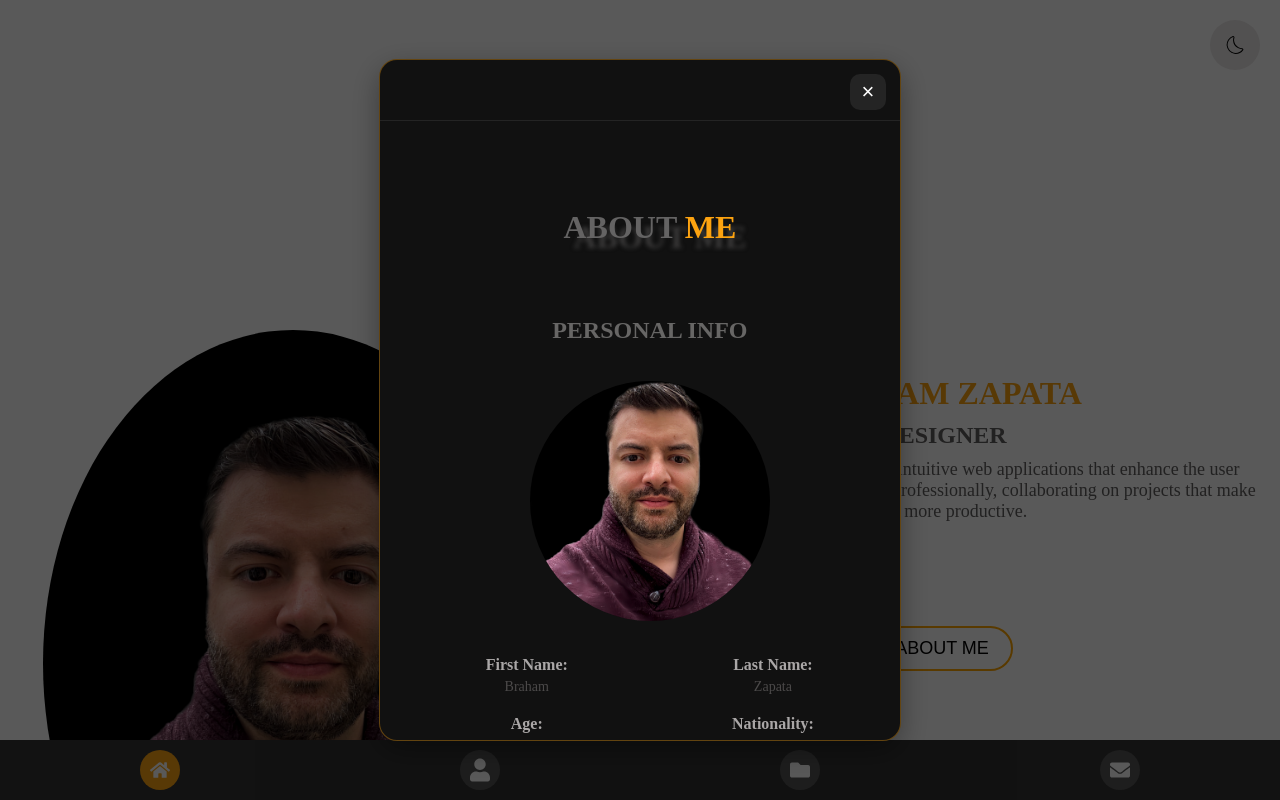
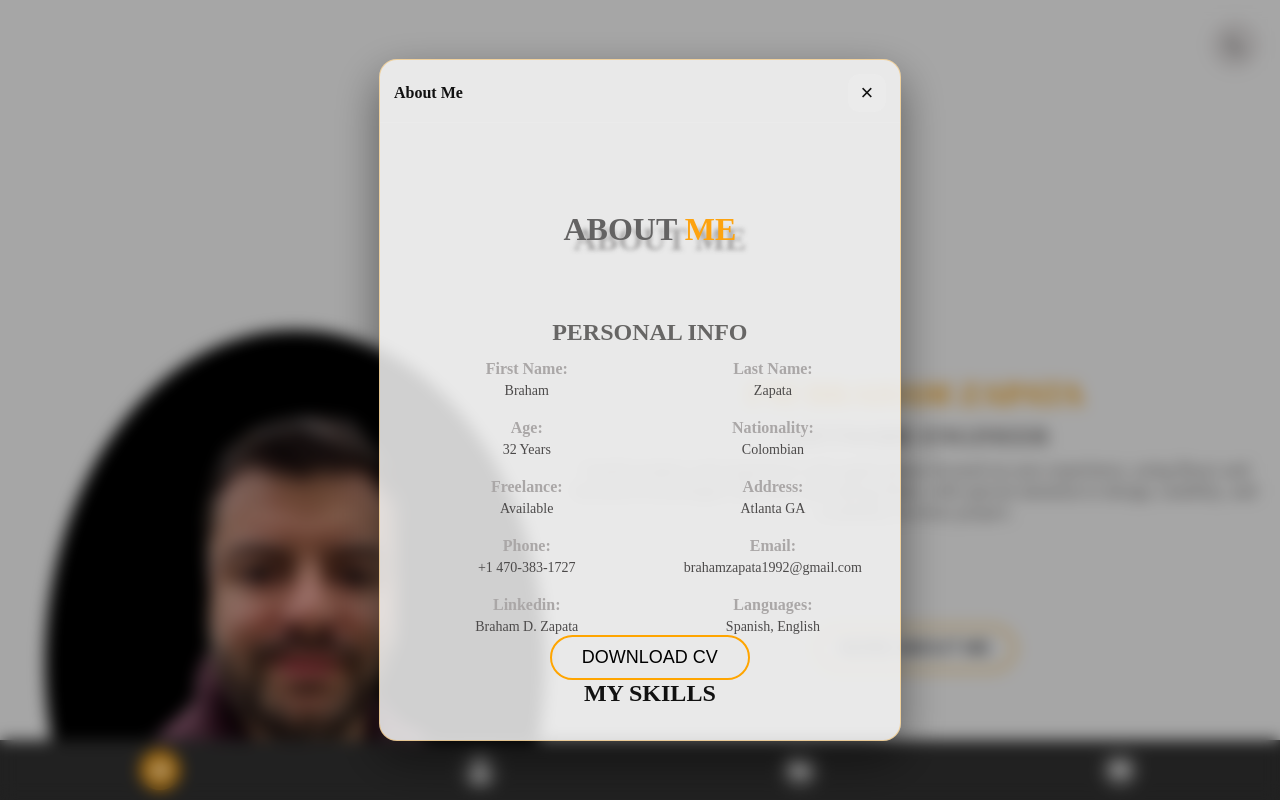
Before and after one commit to brahamzapata1992/Portafolio, a React (Vite) app: page / in a window 1280 px wide. Both pictures are taken after a click on the button "MORE ABOUT ME". Shown: the top 800 px of the page. Built offline with nearby package versions, Linux system fonts and the light colour scheme.

Commit message:
styles to modal

```diff
--- a/src/components/Modal.css
+++ b/src/components/Modal.css
@@ -2,36 +2,52 @@
   position: fixed;
   inset: 0;
   z-index: 3000;
-  background: rgba(0, 0, 0, 0.65);
+
+  /* Fondo + blur */
+  background: rgba(0, 0, 0, 0.35);
+  backdrop-filter: blur(8px);
+  -webkit-backdrop-filter: blur(8px);
 
   display: flex;
   align-items: center;
   justify-content: center;
 
-  /* espacio para que no pegue a bordes en mobile */
   padding: 14px;
+  overflow-y: auto;
 
-  /* por si el contenido es alto, permite scroll del backdrop */
-  overflow-y: auto;
+  opacity: 0;
+  transition: opacity 220ms ease;
 }
 
-/* Tarjeta del modal */
+.modal-backdrop.is-open {
+  opacity: 1;
+}
+
+/* Card */
 .modal-card {
   width: 100%;
   max-width: 520px;
-
-  /* responsive height */
   max-height: min(85vh, 720px);
   overflow: hidden;
 
-  border-radius: 16px;
-  background: #111;
+  border-radius: 18px;
 
+  /* glass */
+  background: rgba(17, 17, 17, 0.78);
   border: 1px solid rgba(253, 163, 16, 0.35);
-  box-shadow: 0 10px 30px rgba(0, 0, 0, 0.35);
+  box-shadow: 0 18px 45px rgba(0, 0, 0, 0.45);
+
+  transform: translateY(14px) scale(0.98);
+  opacity: 0;
+  transition: transform 220ms ease, opacity 220ms ease;
 }
 
-/* Header fijo arriba dentro del modal */
+.modal-card.is-open {
+  transform: translateY(0) scale(1);
+  opacity: 1;
+}
+
+/* Header */
 .modal-header {
   display: flex;
   align-items: center;
@@ -47,18 +63,16 @@
   color: #fff;
 }
 
-/* Botón cerrar */
 .modal-close {
-  width: 36px;
-  height: 36px;
-  border-radius: 10px;
+  width: 38px;
+  height: 38px;
+  border-radius: 12px;
   border: none;
   cursor: pointer;
 
-  background: rgba(255, 255, 255, 0.08);
+  background: rgba(255, 255, 255, 0.10);
   color: #fff;
   font-size: 22px;
-  line-height: 0;
   display: flex;
   align-items: center;
   justify-content: center;
@@ -68,25 +82,42 @@
   background: rgba(253, 163, 16, 0.25);
 }
 
-/* Body scrolleable */
 .modal-body {
   padding: 14px;
-  overflow: auto; /* ✅ scroll interno */
+  overflow: auto;
   max-height: calc(min(85vh, 720px) - 60px);
-  color: #fff;
+  color: inherit;
 }
+.modal-dark { color: #fff; }
+.modal-light { color: #111; background: rgba(245,245,245,0.85); }
+.modal-light .modal-title { color:#111; }
+.modal-light .modal-close { color:#111; }
 
-/* Mejor en pantallas grandes */
-@media (min-width: 768px) {
+/* ✅ Mobile: estilo bottom sheet */
+@media (max-width: 520px) {
   .modal-backdrop {
-    padding: 24px;
+    align-items: flex-end;
+    padding: 10px;
   }
 
   .modal-card {
-    border-radius: 18px;
+    max-width: 100%;
+    width: 100%;
+    max-height: 86vh;
+
+    border-radius: 18px 18px 14px 14px;
+    transform: translateY(30px);
   }
 
-  .modal-title {
-    font-size: 18px;
+  .modal-card.is-open {
+    transform: translateY(0);
   }
 }
+
+/* ✅ Reduced motion */
+@media (prefers-reduced-motion: reduce) {
+  .modal-backdrop,
+  .modal-card {
+    transition: none;
+  }
+}
--- a/src/components/Modal.jsx
+++ b/src/components/Modal.jsx
@@ -1,40 +1,66 @@
-import React, { useEffect } from "react";
+import React, { useEffect, useState } from "react";
 import "./Modal.css";
 
-const Modal = ({ open, onClose, title, children }) => {
+const Modal = ({ open, onClose, title, children, className = "" }) => {
+  const [mounted, setMounted] = useState(open);
+  const [closing, setClosing] = useState(false);
 
+  // Montar/desmontar con animación
+  useEffect(() => {
+    if (open) {
+      setMounted(true);
+      setClosing(false);
+
+      const prevOverflow = document.body.style.overflow;
+      document.body.style.overflow = "hidden";
+
+      return () => {
+        document.body.style.overflow = prevOverflow;
+      };
+    } else if (mounted) {
+      setClosing(true);
+      const t = setTimeout(() => {
+        setMounted(false);
+        setClosing(false);
+      }, 220); // debe coincidir con CSS
+      return () => clearTimeout(t);
+    }
+  }, [open, mounted]);
+
+  // Cerrar con ESC
   useEffect(() => {
     if (!open) return;
+    const onKeyDown = (e) => {
+      if (e.key === "Escape") handleClose();
+    };
+    document.addEventListener("keydown", onKeyDown);
+    return () => document.removeEventListener("keydown", onKeyDown);
+    // eslint-disable-next-line react-hooks/exhaustive-deps
+  }, [open]);
 
-    const onKeyDown = (e) => {
-      if (e.key === "Escape") onClose?.();
-    };
+  const handleClose = () => {
+    // dispara animación de cierre
+    setClosing(true);
+    setTimeout(() => onClose?.(), 10);
+  };
 
-    document.addEventListener("keydown", onKeyDown);
-
-    // bloqueo scroll del body
-    const prevOverflow = document.body.style.overflow;
-    document.body.style.overflow = "hidden";
-
-    return () => {
-      document.removeEventListener("keydown", onKeyDown);
-      document.body.style.overflow = prevOverflow;
-    };
-  }, [open, onClose]);
-
-  if (!open) return null;
+  if (!mounted) return null;
 
   const handleBackdropClick = (e) => {
-
-    if (e.target === e.currentTarget) onClose?.();
+    if (e.target === e.currentTarget) handleClose();
   };
 
   return (
-    <div className="modal-backdrop" onClick={handleBackdropClick} role="dialog" aria-modal="true">
-      <div className="modal-card">
+    <div
+      className={`modal-backdrop ${open && !closing ? "is-open" : ""} ${closing ? "is-closing" : ""}`}
+      onClick={handleBackdropClick}
+      role="dialog"
+      aria-modal="true"
+    >
+      <div className={`modal-card ${className} ${open && !closing ? "is-open" : ""} ${closing ? "is-closing" : ""}`}>
         <div className="modal-header">
           {title ? <h3 className="modal-title">{title}</h3> : <div />}
-          <button className="modal-close" onClick={onClose} aria-label="Close modal">
+          <button className="modal-close" onClick={handleClose} aria-label="Close modal">
             ×
           </button>
         </div>
--- a/src/pages/About.jsx
+++ b/src/pages/About.jsx
@@ -6,7 +6,7 @@ import Skills from '../components/Skills';
 import Experience from '../components/Experience';
 import './About.css'
 
-const About = () => {
+const About = ({ variant = "page" }) => {
 
   const { darkMode } = useTheme();
 
@@ -22,9 +22,11 @@ const About = () => {
       <div>
         <h2 className='text_about_title_personal'>PERSONAL INFO</h2>
       </div>
+      {variant !== "modal" && (
       <div className='contener_foto_perfil_about'>
         <img src={perfil} alt="Tu Nombre" className="profile-photo_about" />
       </div>
+      )}
       <div className="personal-info">
         <div className="info-item"><strong className='item_about'>First Name:</strong> <span>Braham</span></div>
         <div className="info-item"><strong className='item_about'>Last Name:</strong> <span>Zapata</span></div>
--- a/src/pages/Home.jsx
+++ b/src/pages/Home.jsx
@@ -18,8 +18,8 @@ const Home = () => {
       </div>
       <div>
         <h1 className='home_nombre'>I'M BRAHAM ZAPATA</h1>
-        <h2 className='home_profesion'>WEB DESIGNER</h2>
-        <p className='home_texto_presentacion'>I am a developer passionate about creating intuitive web applications that enhance the user experience. I focus on learning and growing professionally, collaborating on projects that make life easier and more productive.</p>
+        <h2 className='home_profesion'>SOFTWARE ENGINEER</h2>
+        <p className='home_texto_presentacion'>I build modern and responsive web applications focused on user experience, using React and backend technologies like Java and Spring Boot, with special attention to design, usability, and scalability in every project.</p>
         <div className='Button_home_about'>
           <Button
               text="MORE ABOUT ME"
@@ -27,8 +27,13 @@ const Home = () => {
           />
         </div>
       </div>
-        <Modal open={openAbout} onClose={() => setOpenAbout(false)} title="">
-          <About />
+        <Modal
+          open={openAbout}
+          onClose={() => setOpenAbout(false)}
+          title="About Me"
+          className={darkMode ? "modal-dark" : "modal-light"}
+        >
+          <About variant="modal" />
         </Modal>
     </div>
   );
```
